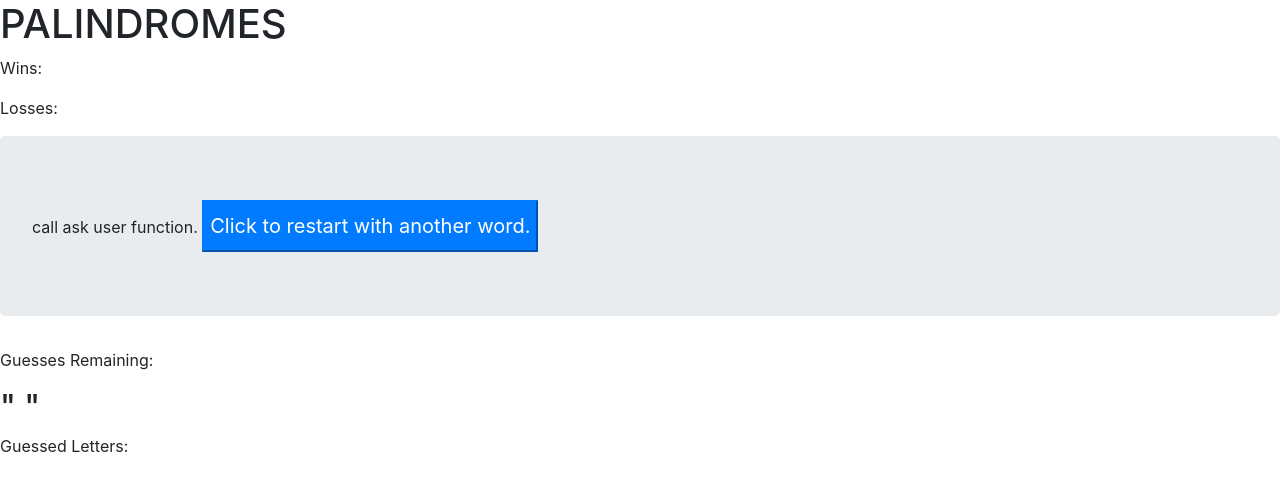
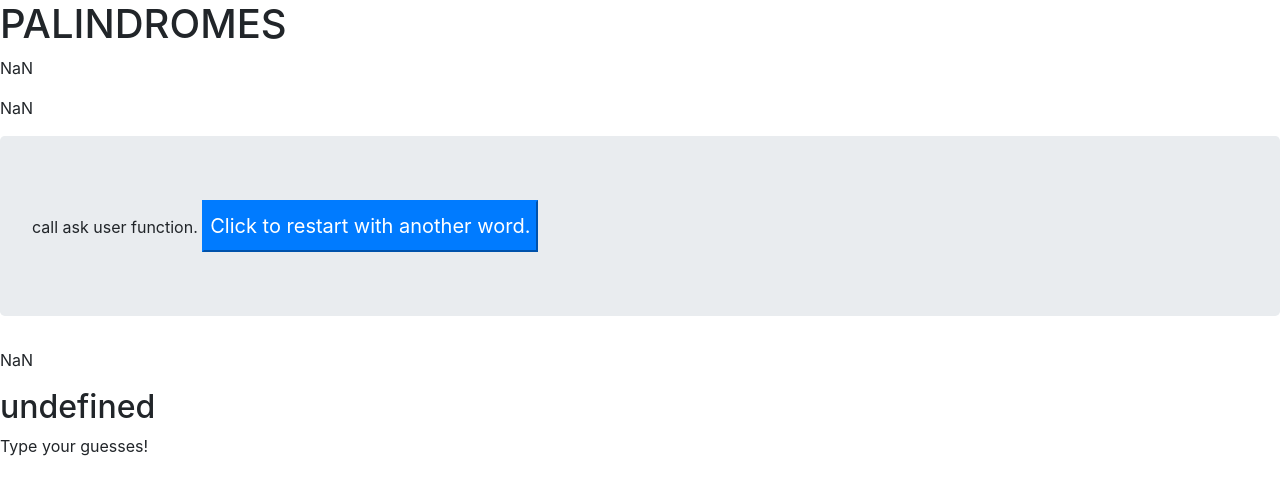
Before and after one commit to vuduland/03-Word_Guess, a plain HTML site: page index.html in a window 1280 px wide. Drawn offline with nearby package versions, Linux system fonts and the light colour scheme.

Commit message:
gottta commit

```diff
--- a/assets/javascript/game.js
+++ b/assets/javascript/game.js
@@ -13,9 +13,12 @@ var wordGuessGame = function() {
     "sagas"
   ];
   var chosenWord = wordList[Math.round(Math.random() * 10)];
-  var ask = " ";
+  var ask = "";
   var guessedLetters = [];
   var guesses = 14;
+  var wins = 0;
+  var losses = 0;
+  var clearWindow;
 
   var elope = function() {
     console.log("wordlist[0] = " + wordList[0]);
@@ -23,23 +26,35 @@ var wordGuessGame = function() {
     console.log("wordlist[0] = " + wordList[0]);
     console.log(chosenWord);
   };
-	elope();
-	window.addEventListener("keyup", start, true);
-	var askUser = function (event) {
-		ask = event.key;
-    //ask = document.addEventListener("keyup",  ).char;
+  elope();
+
+  window.addEventListener("keyup", start, true);
+
+  var askUser = function(guesses, wins, losses) {
+    document.getElementById("guessedOne").innerText = "Type your guesses!";
     console.log(ask);
 
-    // switch () {
-    // 	case value:
+    for (var i = 0; i < wordList.length; i++) {
+      guessedLetters[i] = document.addEventListener("keyup", this, true);
+    }
+    for (var i = 0; i < 14; i++) {
+      if (guessedLetters[i] === chosenWord[i]) {
+        document.getElementById("theWord").innerText = guessedLetters[i];
+        guessedLetters[i] = chosenWord[i];
+        guesses--;
+        wins++;
+        document.getElementById("guessesLeft").innerText = guesses;
 
-    // 		break;
+        guesses = document.getElementById("guessesLeft").innerText;
 
-    // 	default:
-    // 		break;
-    // }
-
-    // guessedLetters[i] = document.addEventListener("keyup");
+        document.getElementById("wins").innerHTML = wins;
+      } else {
+        guesses--;
+        losses++;
+        document.getElementById("guessesLeft").innerHTML = guesses;
+        document.getElementById("lossCount").innerHTML = losses;
+      }
+    }
   };
   var start = function() {
     //alert("Press any key to get started!");
@@ -48,7 +63,18 @@ var wordGuessGame = function() {
 
   start();
 
-  var clearWindow = function() {};
+	function clearWindow() {
+		document.getElementById("askButton").innerText = "Click Here to Restart.";
+	  $(".clear").on("click", function() {
+      $("#first-number").empty();
+      $("#second-number").empty();
+      $("#operator").empty();
+      $("#result").empty();
+      input = 1;
+      firstNum = "";
+      secNum = "";
+    });
+  };
 };
 wordGuessGame();
 
--- a/index.html
+++ b/index.html
@@ -19,7 +19,7 @@
 
 	<body>
 		<h1> PALINDROMES </h1>
-		<p id="winCount" class="wins"> Wins: </p>
+		<p id="wins" class="winCount"> Wins: </p>
 		<p id="lossCount" class="losses"> Losses: </p>
 		<p id="ask" class="jumbotron">
 			call ask user function.
@@ -27,7 +27,7 @@
 		</p>
 		<p id="guessesLeft" class="guessesRemaining"> Guesses Remaining: </p>
 		<h2 id="theWord" class="word">" "</h2>
-		<p id="guessed" class="guessedLetters"> Guessed Letters: </p>
+		<p id="guessedOne" class="guessedLetters"> Guessed Letters: </p>
 	</body>
 
 <!-- Never Odd or Even. put javascript here with fadein ::after on("click") first button; fadeout function-->
```
